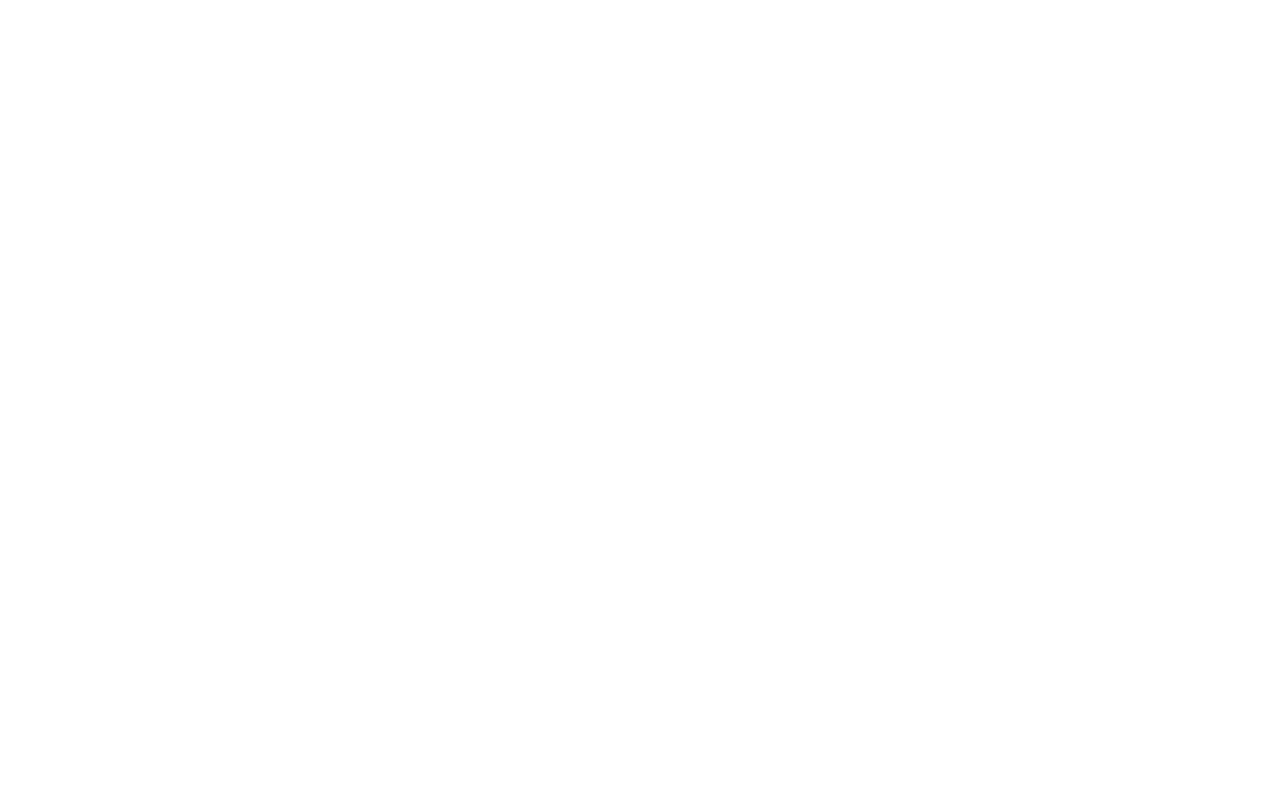
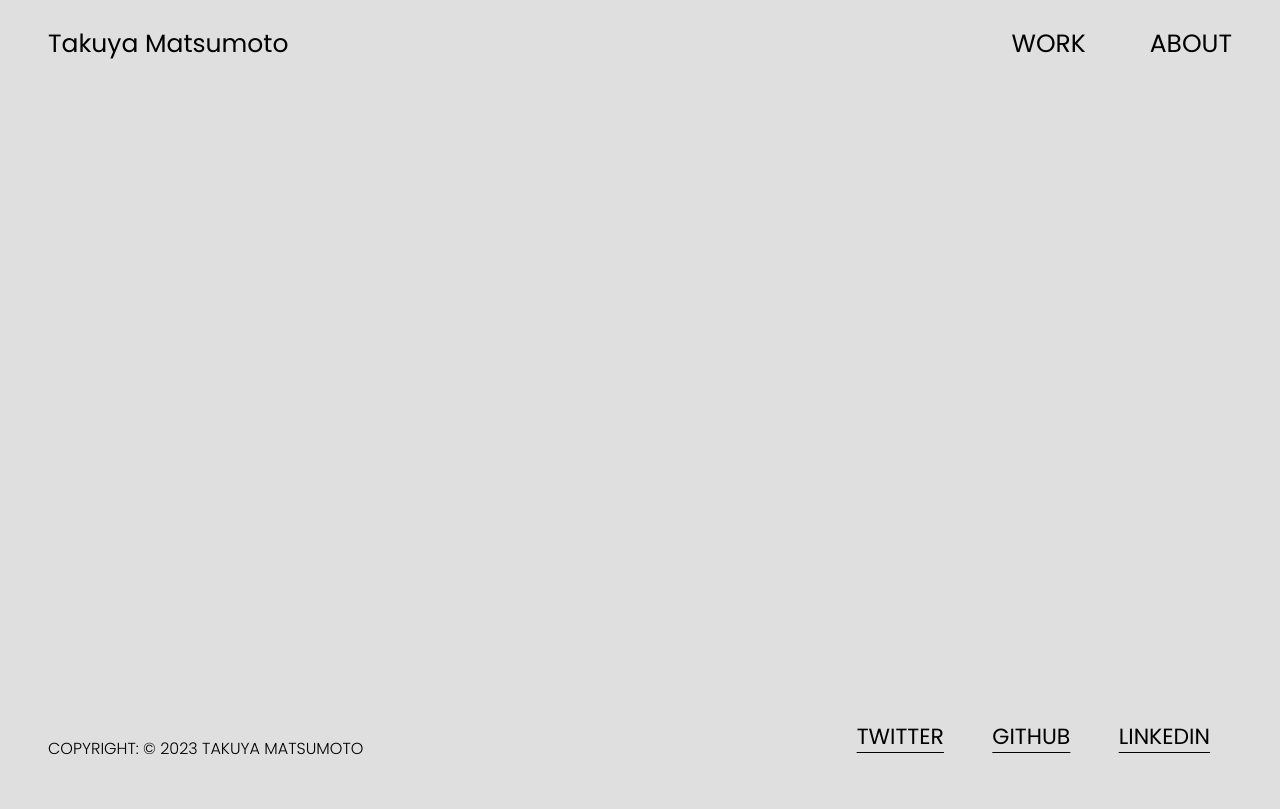
Before and after one commit to TakuyaMats/Takuya-Portfolio, a plain HTML site: page assets/content/about.html in a window 1280 px wide. Drawn offline with Linux system fonts and the light colour scheme.

Commit message:
fixed nav destination bug, also added the about page header and footer

```diff
--- a/assets/content/about.html
+++ b/assets/content/about.html
@@ -0,0 +1,46 @@
+<!DOCTYPE html>
+<html lang="en">
+<head>
+    <meta charset="UTF-8">
+    <meta http-equiv="X-UA-Compatible" content="IE=edge">
+    <meta name="viewport" content="width=device-width, initial-scale=1.0">
+    <link rel="preconnect" href="https://fonts.googleapis.com">
+    <link rel="preconnect" href="https://fonts.gstatic.com" crossorigin>
+    <link href="https://fonts.googleapis.com/css2?family=Jost:wght@400;600;700&family=Poppins:wght@200;300;400&display=swap" rel="stylesheet">
+    <link rel="stylesheet" href="../css/about.css">
+    <title>Takuya Matsumoto</title>
+</head>
+<body>
+    <div class="body-container">
+        <header class="header">
+            <nav class="header-nav">
+                <ul class="header-nav-list">
+                    <li>
+                        <a href="../../index.html">Takuya Matsumoto</a>
+                    </li>
+                    <li>
+                        <a href="../content/project.html">WORK</a>
+                    </li>
+                    <li>
+                        <a href="../content/about.html">ABOUT</a>
+                    </li>
+                </ul>
+            </nav>
+        </header>
+        <footer class="footer-container">
+            <nav class="footer-nav">
+                <ul class="footer-nav-list">
+                    <li class="title">
+                        <p>COPYRIGHT: © 2023 TAKUYA MATSUMOTO</p>
+                    </li>
+                    <li class="social">
+                        <a href="https://twitter.com/takuyamats" target="_blank">TWITTER</a>
+                        <a href="https://github.com/TakuyaMats" target="_blank">GITHUB</a>
+                        <a href="https://www.linkedin.com/in/takuyamatsumoto90/" target="_blank">LINKEDIN</a>
+                    </li>
+                </ul>
+            </nav>
+        </footer>
+    </div>
+</body>
+</html>
--- /dev/null
+++ b/assets/css/about.css
@@ -0,0 +1,97 @@
+* {
+    box-sizing: border-box;
+}
+
+html, body {
+    margin: 0 auto;
+    padding: 0;
+}
+
+body {
+    font-family: 'Poppins', sans-serif;
+    font-weight: 300;
+    background-color: #E0DFE0;
+}
+
+.body-container {
+    position: relative;
+    min-height: 98vh;
+}
+
+header {
+    display: flex;
+    justify-content: center;
+    align-items: center;
+    flex-grow: 0;
+    flex-shrink: 0;
+    margin-top: 25px;
+    margin-bottom: 120px;
+}
+
+nav {
+    flex-grow: 1;
+}
+
+.header-nav-list {
+    margin: 0;
+    padding: 0;
+    list-style: none;
+    display: flex;
+    gap: 1em;
+}
+
+.header-nav-list a {
+    text-decoration: none;
+    color: black;
+    font-size: 25px;
+    font-weight: 400;
+}
+
+.header-nav-list li:nth-of-type(1) {
+    margin-left: 3em;
+}
+
+.header-nav-list li:nth-of-type(2) {
+    margin-left: auto;
+    margin-right: 3em;
+}
+
+.header-nav-list li:nth-of-type(3) {
+    margin-right: 3em;
+}
+
+footer {
+    display: flex;
+    justify-content: center;
+    align-items: center;
+    padding-bottom: 2em;
+    position: absolute;
+    bottom: 0;
+    width: 100%;
+}
+
+.footer-nav-list {
+    margin: 0;
+    padding: 0;
+    list-style: none;
+    display: flex;
+    gap: 1em;
+}
+
+.footer-nav-list li:nth-of-type(2) {
+    margin-left: auto;
+    margin-right: 3em;
+}
+
+.title {
+    margin-left: 3em;
+}
+
+.social a {
+    color: black;
+    font-size: 22px;
+    font-weight: 400;
+    text-underline-offset: 8px;
+    text-decoration-thickness: 1px;
+    margin: 1em;
+}
```
Also changed, not shown: assets/content/project.html (+2 -2 lines).
